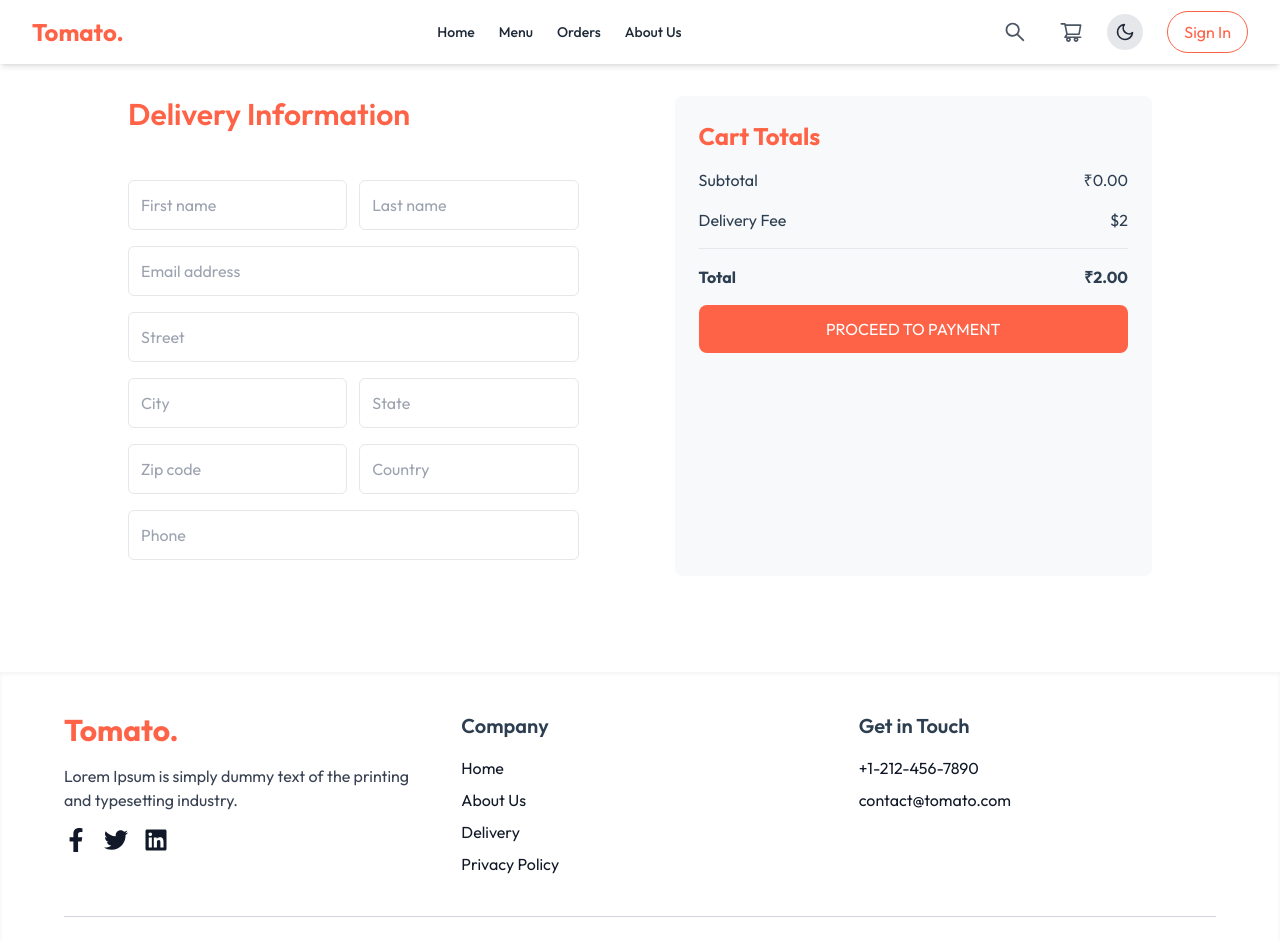
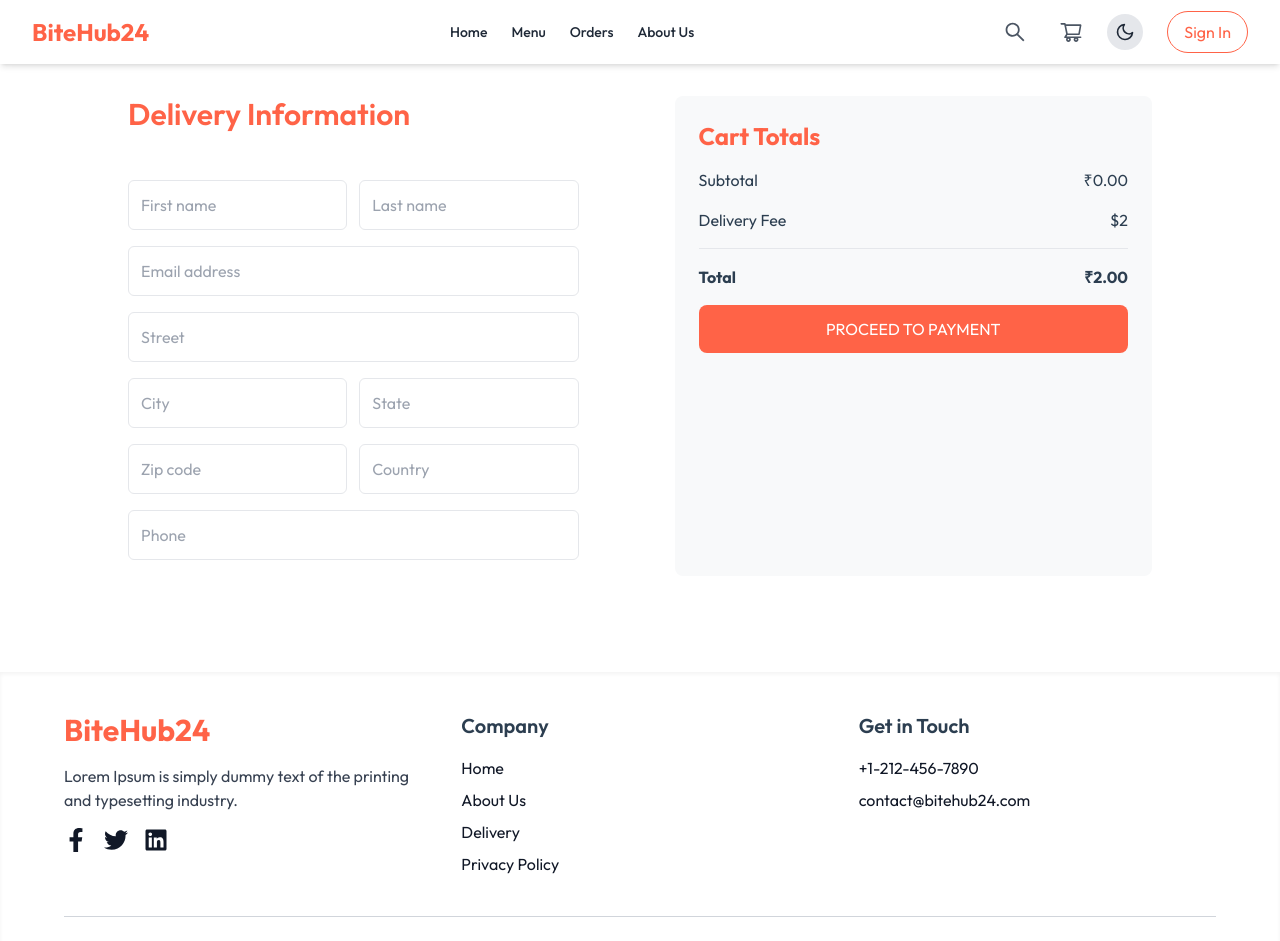
Before and after one commit to sachinchavda17/Food-delivery, a React (Create React App) app in the folder frontend/: page /checkout in a window 1280 px wide. Shown: the top 941 px of the page. Built offline with nearby package versions, Linux system fonts and the light colour scheme; no server answers.

Commit message:
BiteHub24

```diff
--- a/frontend/src/components/Footer.jsx
+++ b/frontend/src/components/Footer.jsx
@@ -9,7 +9,7 @@ const Footer = () => {
         <div className="grid grid-cols-1 md:grid-cols-3 gap-10">
           {/* Left - Logo and Social Icons */}
           <div className="flex flex-col space-y-4">
-            <span className="text-3xl font-bold text-primary dark:text-primary-dark">Tomato.</span>
+            <span className="text-3xl font-bold text-primary dark:text-primary-dark">BiteHub24</span>
             <p className="dark:text-ternary-dark text-gray-700">
               Lorem Ipsum is simply dummy text of the printing and typesetting industry.
             </p>
@@ -42,7 +42,7 @@ const Footer = () => {
             <h2 className="text-xl font-semibold text-secondary dark:text-ternary-dark">Get in Touch</h2>
             <ul className="space-y-2">
               <li className="hover:text-primary dark:hover:text-primary-dark">+1-212-456-7890</li>
-              <li className="hover:text-primary dark:hover:text-primary-dark">contact@tomato.com</li>
+              <li className="hover:text-primary dark:hover:text-primary-dark">contact@bitehub24.com</li>
             </ul>
           </div>
         </div>
@@ -50,7 +50,7 @@ const Footer = () => {
         {/* Footer Bottom */}
         <div className="border-t dark:border-secondary-dark border-gray-300 mt-10 pt-5">
           <p className="text-center text-gray-700 dark:text-ternary-dark">
-            &copy; 2024 Tomato.com - All Rights Reserved
+            &copy; 2024 BiteHub24.com - All Rights Reserved
           </p>
         </div>
       </div>
--- a/frontend/src/components/Navbar.jsx
+++ b/frontend/src/components/Navbar.jsx
@@ -58,7 +58,7 @@ const Navbar = ({ setShowAuth }) => {
           onClick={() => navigate("/")}
         >
           <h1 className="text-2xl font-bold text-primary dark:text-primary-dark">
-            Tomato.
+            BiteHub24
           </h1>
         </div>
 
```
Also changed, not shown: 1 other file (tests, documents, lock files or other folders).
